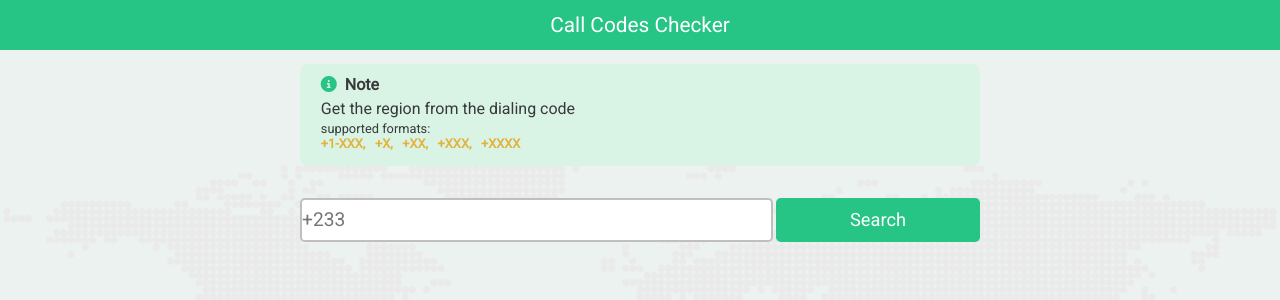
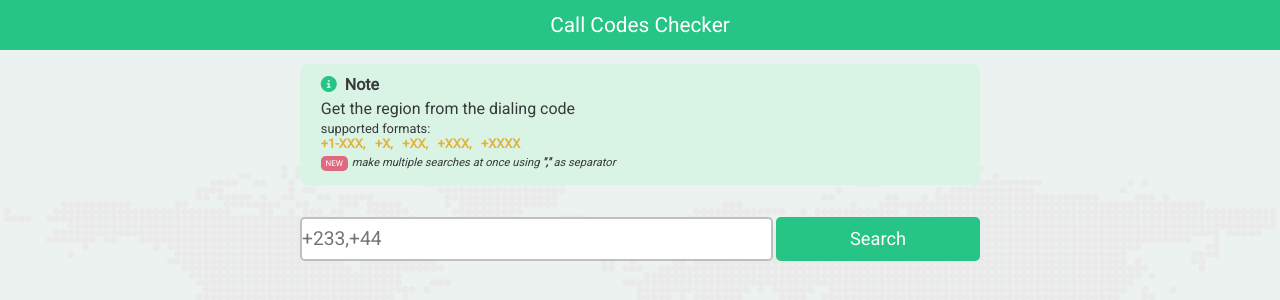
Before and after one commit to nyakotey/call_codes, a plain HTML site: page index.html in a window 1280 px wide. Drawn offline with Linux system fonts and the light colour scheme.

Commit message:
update info

```diff
--- a/css/style.css
+++ b/css/style.css
@@ -73,6 +73,18 @@ body {
 
 .info_format {
     font-size: 0.8rem;
+}
+
+.info_changelog-text{
+    font-style: italic;
+    font-size: 0.7rem;
+}
+.info_changelog-icon{
+    background: var(--error-color);
+    color: white;
+    font-size: 0.5rem;
+    padding: 0.2rem 0.3rem;
+    border-radius: 0.3rem;
 }
 
 /* .info_format--header{
--- a/index.html
+++ b/index.html
@@ -21,9 +21,13 @@
         <p class="info_details">Get the region from the dialing code</p>
         <p class="info_format info_format--header">supported formats:</p>
         <p class="info_format info_format--content">+1-XXX, &nbsp; +X, &nbsp; +XX, &nbsp; +XXX, &nbsp; +XXXX</p>
+        <p class="info_changelog">
+            <span class="info_changelog-icon">NEW</span>
+            <span class="info_changelog-text">make multiple searches at once using <b>","</b>  as separator</span>
+        </p>
     </section>
     <section class="input">
-        <input class="input_box" type="tel" name="input-code" id="input-code" placeholder="+233">
+        <input class="input_box" type="tel" name="input-code" id="input-code" placeholder="+233,+44">
         <button class="input_submit">Search</button>
     </section>
     <section class="logs"></section>
```
Also changed, not shown: readme.md.
